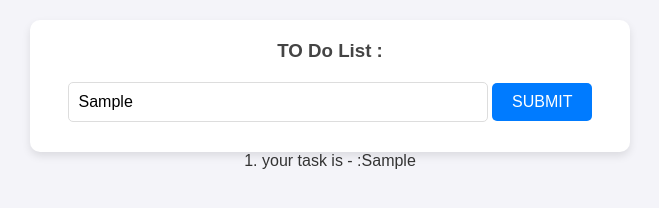
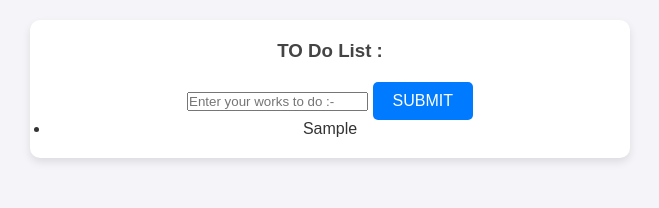
Before and after one commit to Harsh-singh-9326/To-Do-project, a plain HTML site: page index.html in a window 1280 px wide. Both pictures are taken after typing "Sample" into the empty fields and a click on the button "SUBMIT". Shown: the whole page, without its empty margins (310-969 px from the left). Drawn offline with Linux system fonts and the light colour scheme.

Commit message:
final commit

```diff
--- a/index.html
+++ b/index.html
@@ -9,29 +9,10 @@
 <body>
     <div class="container">
 <h3>TO Do List :</h3>
-<input type="text" placeholder="Enter your works to do :-" id="box1">
-<button onclick="todoBtn()">SUBMIT</button>
+<input type="text" placeholder="Enter your works to do :-" id="todoinput">
+<button id="addtodo" >SUBMIT</button>
+ <ul id="tasklist"></ul>
     </div>
- <script>
-     let num = 1
-    function todoBtn(){
-    let inputEL = document.querySelector("#box1")
-    let value = inputEL.value;
-
-    if(value ===""){
-        alert("enter a text to do")
-        return;
-
-    }
-    let newdiv =document.createElement("div")
-    newdiv.innerHTML = (num +". your task is - :"+ value)
-
-    document.querySelector("body").appendChild(newdiv)
-
-    num =  num + 1
-
-    }
-
- </script>
+ <script src="script.js"></script>
 </body>
 </html>
--- /dev/null
+++ b/script.js
@@ -0,0 +1,56 @@
+console.log("TO DO ARE WORKING");
+
+// Function to load todos from localStorage
+function loadtodos() {
+const todos = JSON.parse(localStorage.getItem("todos")) || { "todolist": [] };
+console.log(todos);
+return todos;
+}
+
+function showtodo(todotext){
+    let value = document.querySelector("#tasklist")
+    let todo = document.createElement("li")
+    todo.textContent = todotext
+    value.appendChild(todo)
+
+
+}
+
+// Function to add a todo to localStorage
+function addtodotolocalstorage(todotext) {
+const todos = loadtodos();
+todos.todolist.push(todotext);
+localStorage.setItem("todos", JSON.stringify(todos)); // Store updated todos in localStorage
+console.log("Updated todos:", todos);
+}
+
+// Event listener for DOMContentLoaded
+document.addEventListener("DOMContentLoaded", () => {
+const todoinput = document.querySelector("#todoinput");
+const submitbutton = document.querySelector("#addtodo");
+
+// Add event listener for the submit button
+submitbutton.addEventListener("click", () => {
+const todotext = todoinput.value.trim();
+if (todotext === "") {
+alert("Please put some text to add your todo.");
+} else {
+addtodotolocalstorage(todotext); // Add new todo to localStorage
+todoinput.value = "";
+showtodo(todotext)
+}
+const todos = loadtodos()
+todos.todolist.forEach(todo => {
+    let value = document.querySelector("#tasklist")
+
+    const newtodoitem = document.createElement("li")
+
+    newtodoitem.textContent = todo
+
+    todolist.appendChild(newtodoitem)
+
+
+
+});
+});
+});
```
